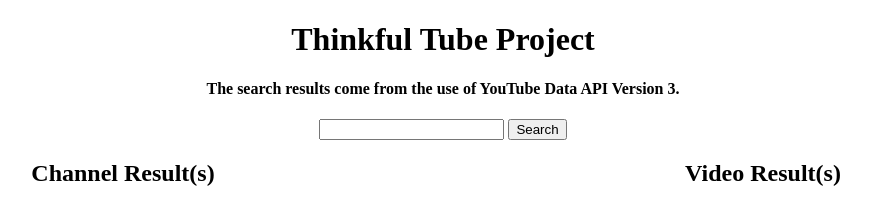
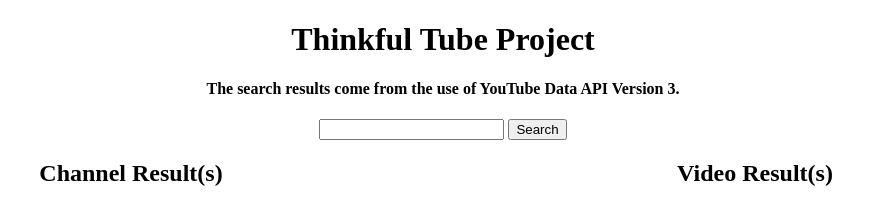
Before and after one commit to iwterry/thinkful-tube, a plain HTML site: page index.html in a window 1280 px wide. Shown: the whole page, without its empty margins (197-1068 px from the left). Drawn offline with nearby package versions, Linux system fonts and the light colour scheme.

Commit message:
Add div around search results, put a margin to that div, and increase the media query max-width constraint

```diff
--- a/index.html
+++ b/index.html
@@ -16,7 +16,9 @@
 			<input type="text" id="query">
 			<input type="submit" id="querySubmit" value="Search">
 		</form>
-		<div id="channelResults"><h2>Channel Result(s)</h2></div>
-		<div id="videoResults"><h2>Video Result(s)</h2></div>
+		<div id="results">
+			<div id="channelResults"><h2>Channel Result(s)</h2></div>
+			<div id="videoResults"><h2>Video Result(s)</h2></div>
+		</div>
 	</body>
 </html>
--- a/styles/style.css
+++ b/styles/style.css
@@ -7,6 +7,10 @@ h1, h2, h4,
 form, #videoResults,
 #channelResults {
 	text-align: center;
+}
+
+#results {
+	margin: 0em 1em;
 }
 
 #videoResults,
@@ -22,7 +26,7 @@ form, #videoResults,
 	float: right;
 }
 
-@media only screen and (max-width: 550px) {
+@media only screen and (max-width: 600px) {
 	#channelResults,
 	#videoResults {
 		float: none;
```
